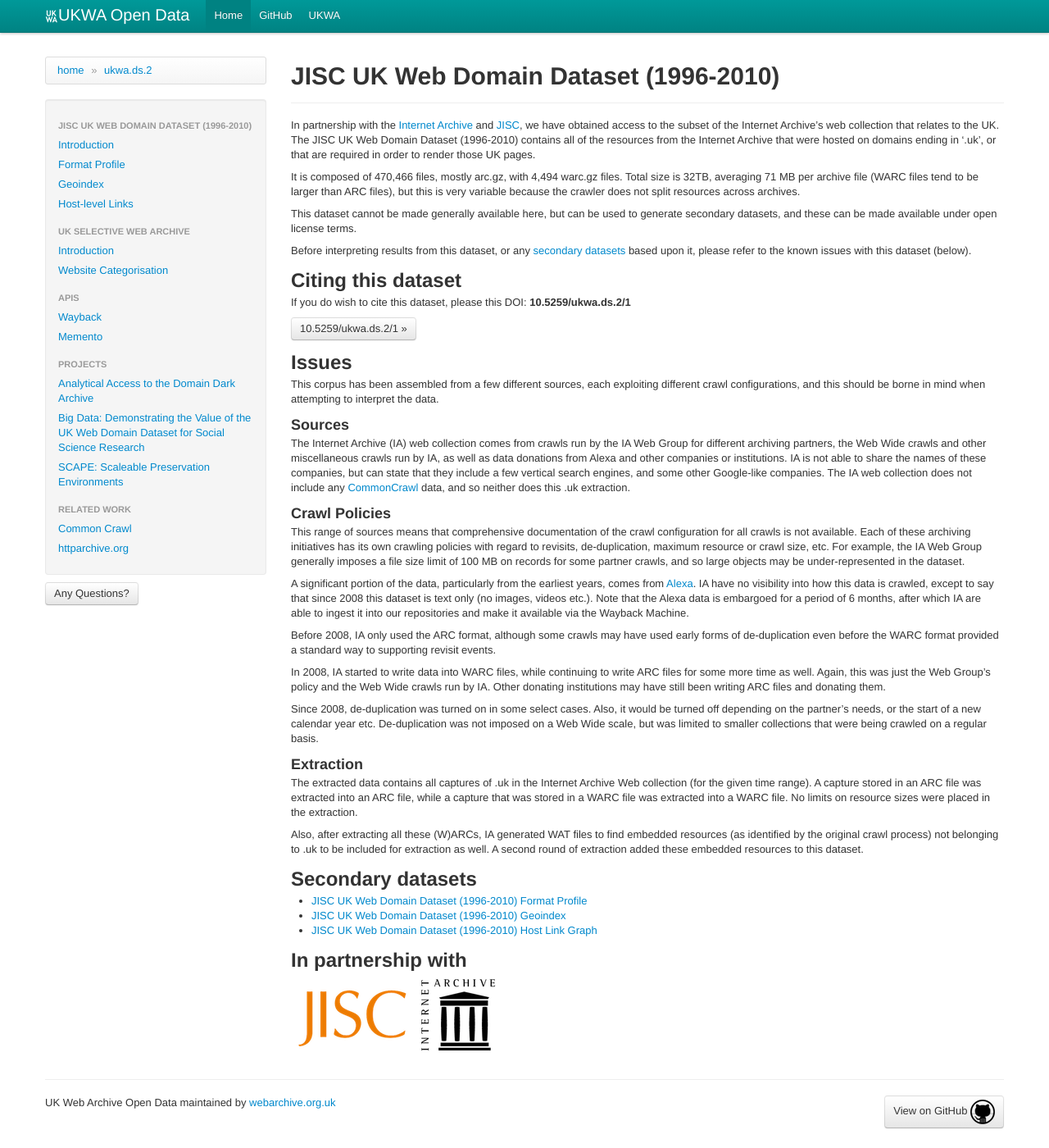
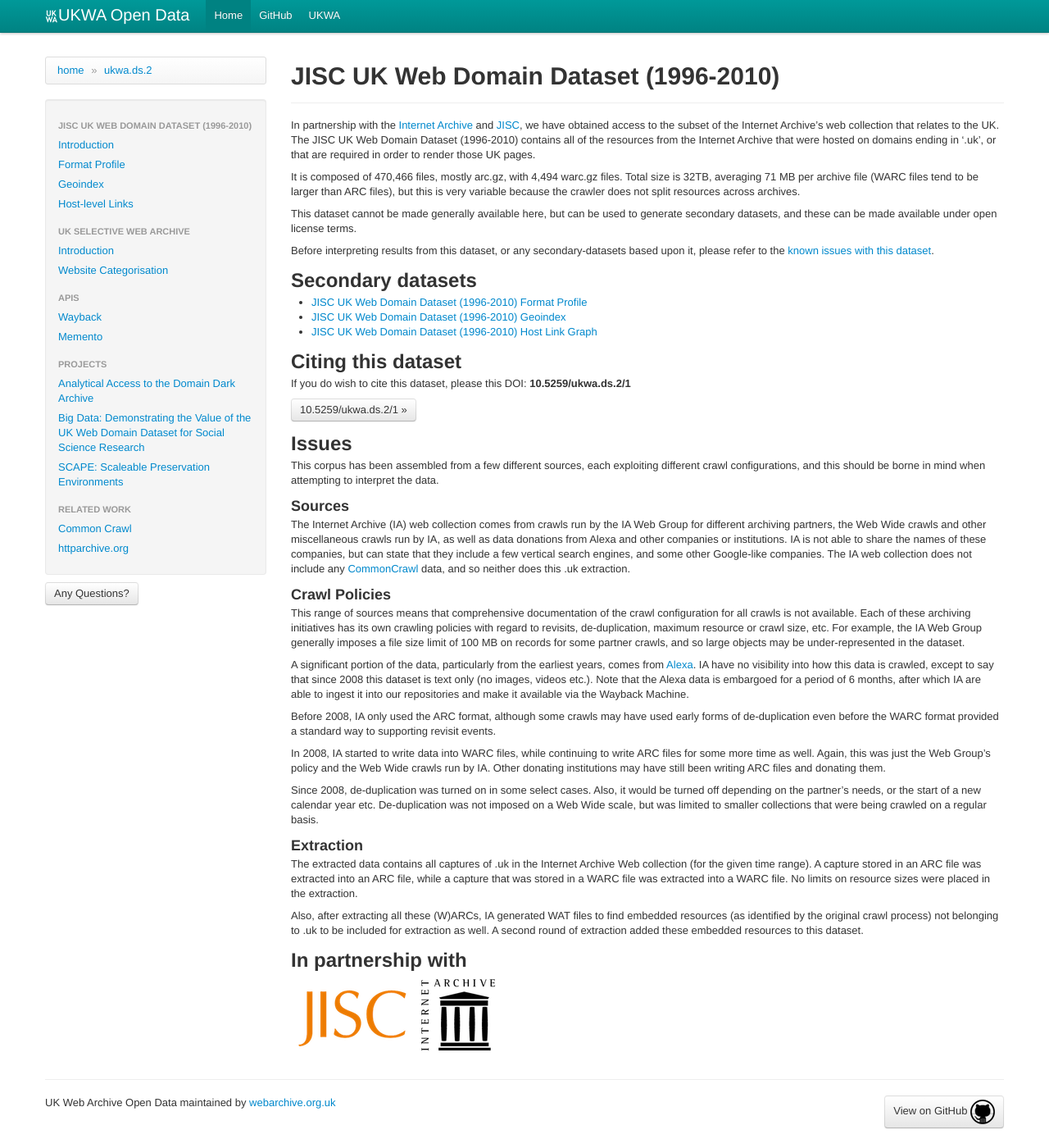
Before and after one commit to ukwa/opendata, a Jekyll site: the page built from ukwa.ds.2/index.md, in a window 1280 px wide and 1400 px high. Shown: the whole window at 82% size. Built offline with Jekyll 4.4.1, drawn with Linux system fonts in a browser that asks for light colours; some of the changed lines change nothing that is shown.

Commit message:
Cleaner text.

```diff
--- a/ukwa.ds.2/index.md
+++ b/ukwa.ds.2/index.md
@@ -10,7 +10,14 @@
 
 This dataset cannot be made generally available here, but can be used to generate secondary datasets, and these can be made available under open license terms.
 
-Before interpreting results from this dataset, or any [secondary datasets](secondary-datasets) based upon it, please refer to the known issues with this dataset (below).
+Before interpreting results from this dataset, or any secondary-datasets based upon it, please refer to the [known issues with this dataset](#issues).
+
+Secondary datasets
+------------------
+
+* [JISC UK Web Domain Dataset (1996-2010) Format Profile]({{ site.baseurl }}/ukwa.ds.2/fmt)
+* [JISC UK Web Domain Dataset (1996-2010) Geoindex]({{ site.baseurl }}/ukwa.ds.2/geo)
+* [JISC UK Web Domain Dataset (1996-2010) Host Link Graph]({{ site.baseurl }}/ukwa.ds.2/host-linkage)
 
 {% include cite_doi.md %}
 
@@ -41,13 +48,6 @@
 
 Also, after extracting all these (W)ARCs, IA generated WAT files to find embedded resources (as identified by the original crawl process) not belonging to .uk to be included for extraction as well. A second round of extraction added these embedded resources to this dataset.
 
-Secondary datasets
-------------------
-
-* [JISC UK Web Domain Dataset (1996-2010) Format Profile]({{ site.baseurl }}/ukwa.ds.2/fmt)
-* [JISC UK Web Domain Dataset (1996-2010) Geoindex]({{ site.baseurl }}/ukwa.ds.2/geo)
-* [JISC UK Web Domain Dataset (1996-2010) Host Link Graph]({{ site.baseurl }}/ukwa.ds.2/host-linkage)
-
 In partnership with
 -------------------
 
```
